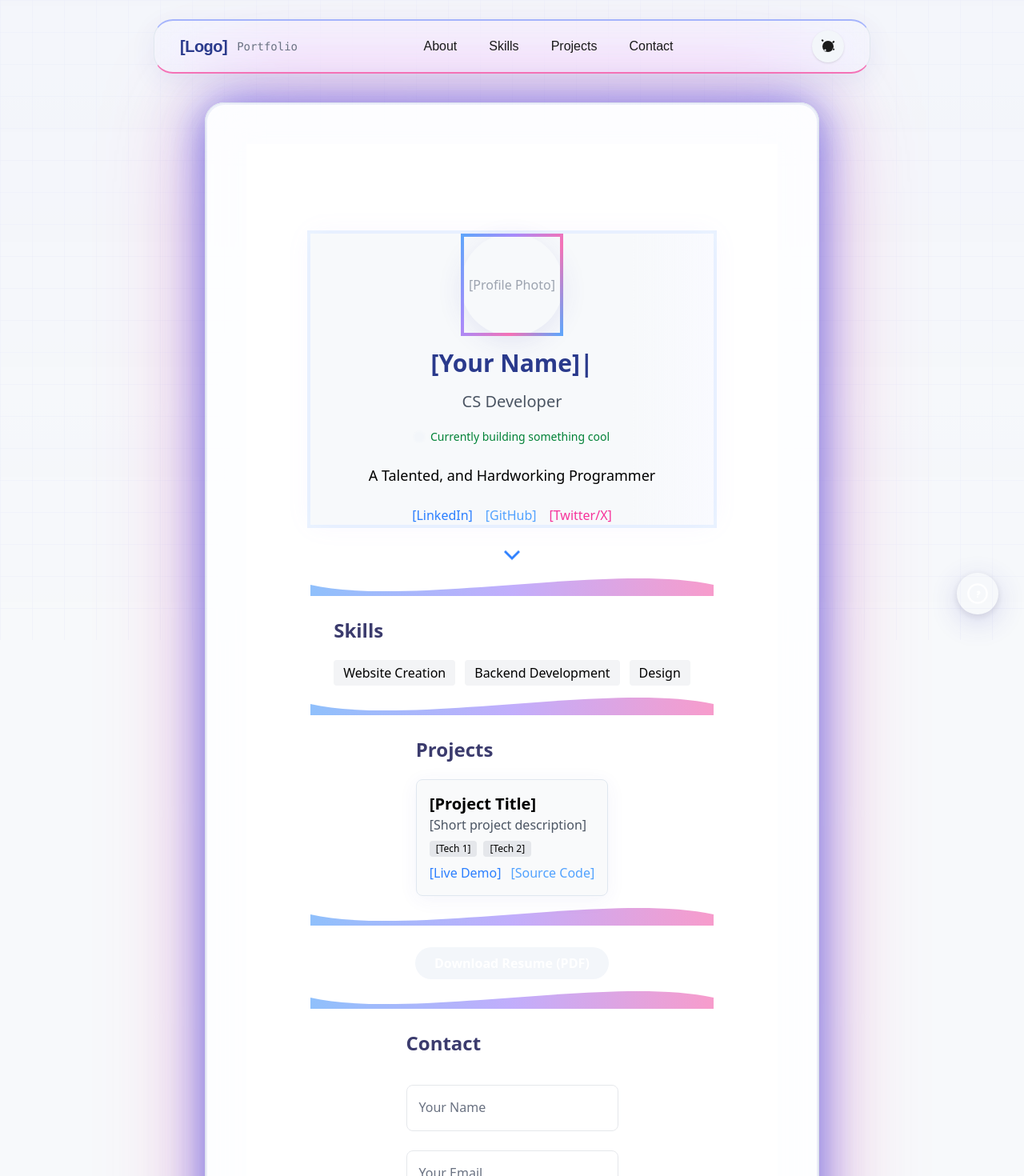
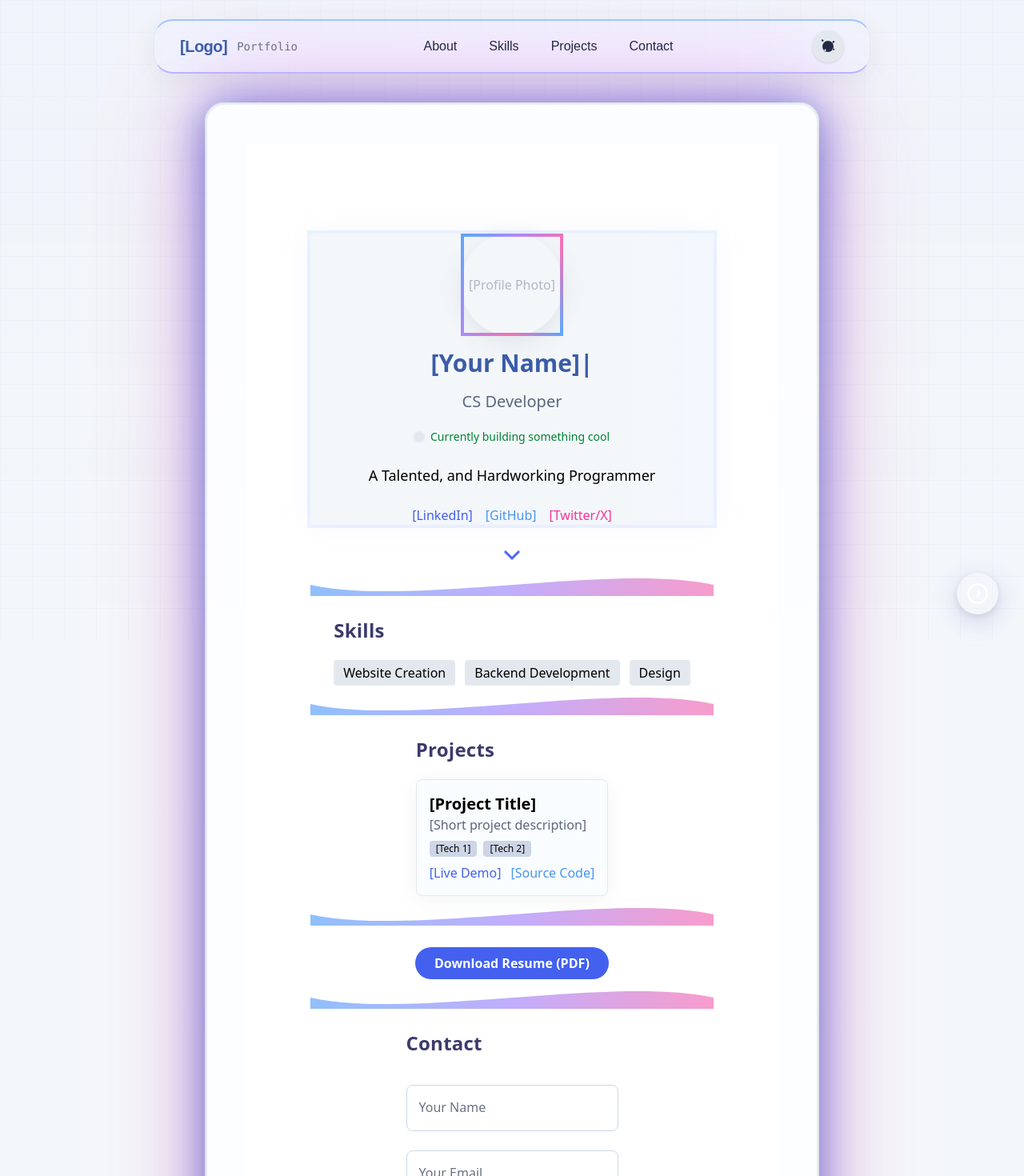
Before and after one commit to AlexanderKeet/pwebsite, a Next.js app: page / in a window 1280 px wide. Shown: the top 1470 px of the page at 80% size. Built offline with nearby package versions, Linux system fonts and the light colour scheme.

Commit message:
light theme!

```diff
--- a/src/app/components/LayoutClient.tsx
+++ b/src/app/components/LayoutClient.tsx
@@ -4,22 +4,17 @@ import React, { useEffect, useState, useRef } from "react";
 function ThemeSwitcher() {
   // Use system preference only on first load, then use localStorage or default to light
   const getInitialTheme = () => {
-    if (typeof window !== "undefined") {
-      const stored = localStorage.getItem("theme");
-      if (stored === "dark" || stored === "light") return stored;
-    }
-    return "light";
+    if (typeof window === 'undefined') return 'light';
+    const stored = localStorage.getItem('theme');
+    if (stored === 'light' || stored === 'dark') return stored;
+    return 'light';
   };
   const [theme, setTheme] = useState(getInitialTheme);
-
   useEffect(() => {
-    if (typeof document !== "undefined") {
-      document.documentElement.classList.remove("dark", "light");
-      document.documentElement.classList.add(theme);
-      localStorage.setItem("theme", theme);
-    }
+    document.documentElement.classList.remove('light', 'dark');
+    document.documentElement.classList.add(theme);
+    localStorage.setItem('theme', theme);
   }, [theme]);
-
   return (
     <button
       aria-label="Toggle theme"
--- a/src/app/globals.css
+++ b/src/app/globals.css
@@ -344,70 +344,77 @@ button:hover, a:hover {
 }
 .animate-bounce-slow { animation: bounce-slow 2.2s infinite cubic-bezier(.4,0,.2,1); }
 
-/* --- Professional Light Theme Improvements --- */
+/* --- Overhauled Light Theme Colors --- */
 html.light body {
-  background: #f7f9fb;
-  color: #1a1a1a;
+  background: #f4f7fa;
+  color: #232946;
 }
 html.light .glass,
 html.light .glass-navbar,
 html.light .glass-content {
-  background: rgba(255,255,255,0.95);
-  box-shadow: 0 8px 32px 0 rgba(60,60,180,0.08);
+  background: #fff;
+  box-shadow: 0 8px 32px 0 rgba(44, 62, 80, 0.07);
   border-radius: 24px;
-  border: 1.5px solid #e0e7ef;
+  border: 1.5px solid #e3e8ee;
 }
 html.light .glass-navbar {
-  border-top: 2.5px solid #a5b4fc;
-  border-bottom: 2.5px solid #f472b6;
+  border-top: 2.5px solid #a0c4ff;
+  border-bottom: 2.5px solid #bdb2ff;
 }
 html.light .glass-content {
-  border: 1.5px solid #e0e7ef;
+  border: 1.5px solid #e3e8ee;
 }
 html.light .section-heading {
   color: #3b3b6d;
+  letter-spacing: 0.01em;
 }
 html.light .active-section {
-  background: linear-gradient(90deg, #f7f9fb 80%, #a5b4fc11 100%);
-  box-shadow: 0 0 0 4px #60a5fa22, 0 0 32px 0 #a78bfa11;
+  background: linear-gradient(90deg, #f4f7fa 80%, #a0c4ff22 100%);
+  box-shadow: 0 0 0 4px #a0c4ff33, 0 0 32px 0 #bdb2ff22;
 }
 html.light .project-card {
-  background: #fff;
-  border: 1px solid #e0e7ef;
-  box-shadow: 0 4px 24px 0 rgba(60,60,180,0.06);
+  background: #fafdff;
+  border: 1px solid #e3e8ee;
+  box-shadow: 0 4px 24px 0 rgba(44, 62, 80, 0.06);
 }
 html.light .rounded-full {
-  background: #f3f6fa;
+  background: #e3e8ee;
 }
 html.light .text-blue-700 {
-  color: #2a3a8c !important;
+  color: #3a5ca8 !important;
+}
+html.light .text-blue-500 {
+  color: #4361ee !important;
+}
+html.light .text-blue-400 {
+  color: #4895ef !important;
 }
 html.light .text-gray-600 {
-  color: #4b5563 !important;
+  color: #5c677d !important;
 }
 html.light .text-gray-400 {
-  color: #9ca3af !important;
+  color: #b0b7c3 !important;
 }
 html.light .bg-gray-100 {
-  background: #f3f4f6 !important;
+  background: #e3e8ee !important;
 }
 html.light .bg-gray-200 {
-  background: #e5e7eb !important;
+  background: #cdd6e6 !important;
 }
 html.light .bg-gray-50 {
-  background: #f9fafb !important;
+  background: #fafdff !important;
 }
 html.light .border-gray-300 {
-  border-color: #e5e7eb !important;
+  border-color: #cdd6e6 !important;
 }
 html.light .border-gray-700 {
-  border-color: #d1d5db !important;
+  border-color: #b0b7c3 !important;
 }
 html.light .shadow-lg {
-  box-shadow: 0 8px 32px 0 rgba(60,60,180,0.10) !important;
+  box-shadow: 0 8px 32px 0 rgba(44, 62, 80, 0.10) !important;
 }
 html.light .shadow-2xl {
-  box-shadow: 0 16px 48px 0 rgba(60,60,180,0.12) !important;
+  box-shadow: 0 16px 48px 0 rgba(44, 62, 80, 0.13) !important;
 }
 html.light .backdrop-blur-xl {
   backdrop-filter: blur(24px) saturate(180%);
@@ -415,4 +422,49 @@ html.light .backdrop-blur-xl {
 html.light .animate-fade-in-up, html.light .animate-fade-in {
   background: none !important;
 }
-/* --- End Professional Light Theme Improvements --- */
+html.light .bg-blue-600 {
+  background: #4361ee !important;
+}
+html.light .bg-blue-500 {
+  background: #4895ef !important;
+}
+html.light .bg-pink-500 {
+  background: #f72585 !important;
+}
+html.light .bg-purple-500 {
+  background: #b5179e !important;
+}
+html.light .bg-blue-400 {
+  background: #4cc9f0 !important;
+}
+html.light .bg-blue-300 {
+  background: #a0c4ff !important;
+}
+html.light .bg-blue-200 {
+  background: #bdb2ff !important;
+}
+html.light .bg-blue-100 {
+  background: #e0e7ff !important;
+}
+html.light .ring-blue-300 {
+  --tw-ring-color: #a0c4ff !important;
+}
+html.light .ring-blue-400 {
+  --tw-ring-color: #4895ef !important;
+}
+html.light .ring-pink-500 {
+  --tw-ring-color: #f72585 !important;
+}
+html.light .ring-purple-500 {
+  --tw-ring-color: #b5179e !important;
+}
+html.light .ring-blue-500 {
+  --tw-ring-color: #4361ee !important;
+}
+html.light .ring-blue-700 {
+  --tw-ring-color: #3a5ca8 !important;
+}
+html.light .ring-blue-900 {
+  --tw-ring-color: #232946 !important;
+}
+/* --- End Overhauled Light Theme Colors --- */
```
